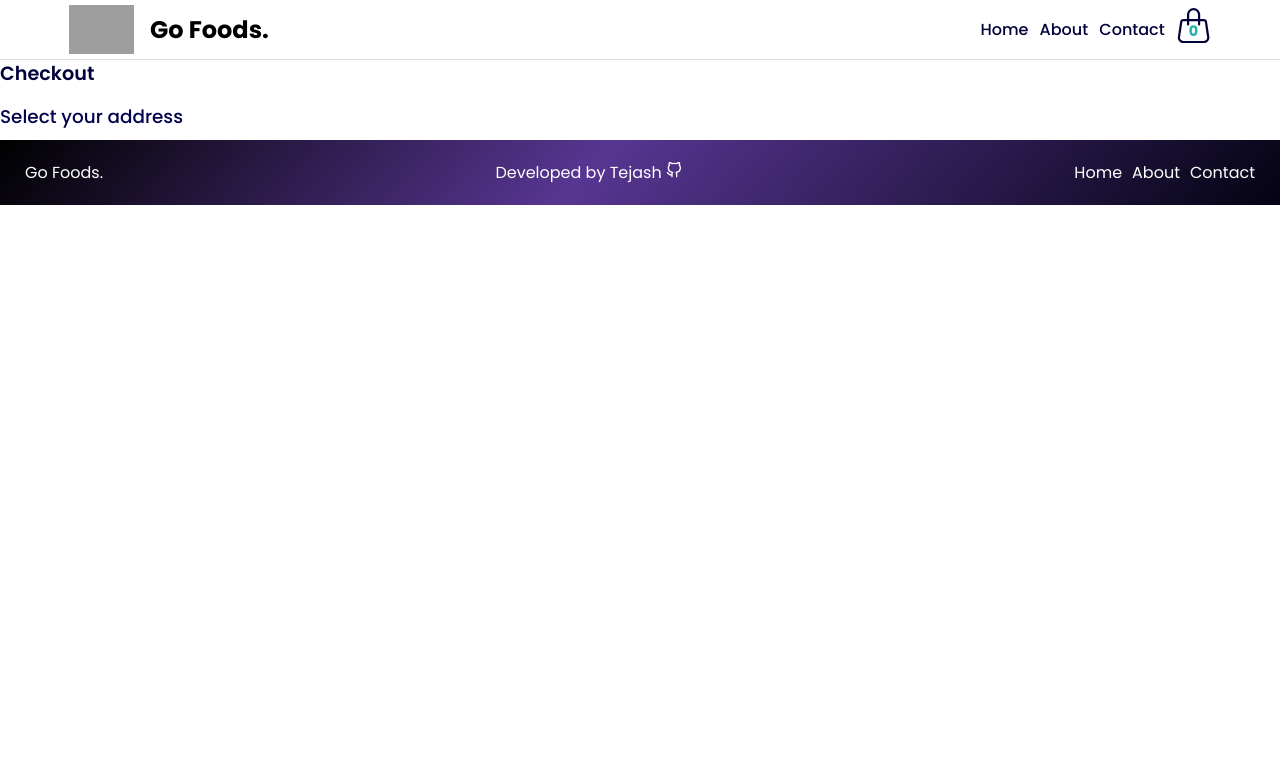
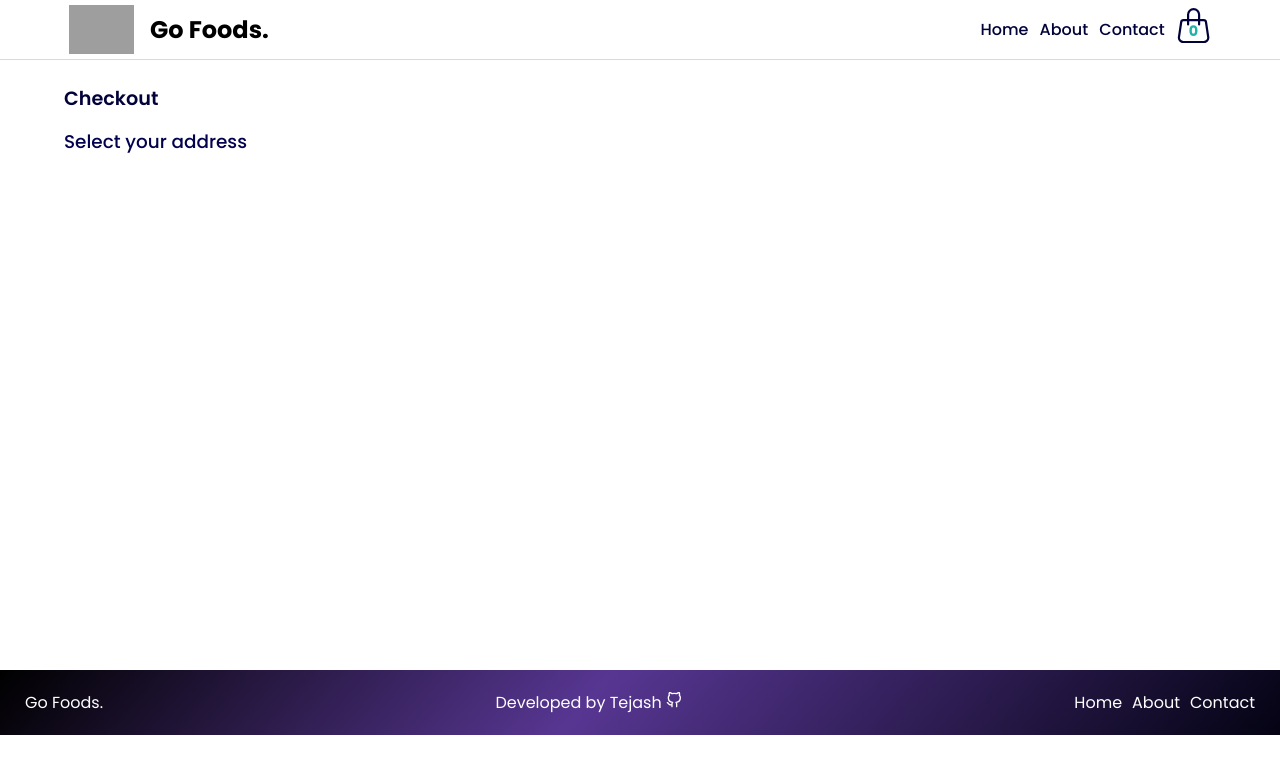
Before and after one commit to tejash023/food-ordering-app-react, a React (Vite) app: page /checkout in a window 1280 px wide. Shown: the top 774 px of the page. Built offline with nearby package versions, Linux system fonts and the light colour scheme; grey boxes are pictures that could not be loaded.

Commit message:
updated checkout

```diff
--- a/src/components/Checkout.js
+++ b/src/components/Checkout.js
@@ -1,6 +1,6 @@
 const Checkout = () => {
   return (
-    <div>
+    <div className="container checkout">
       <p className="heading-text">Checkout</p>
       <div className="address">
         <p className="subheading-text">Select your address</p>
```
